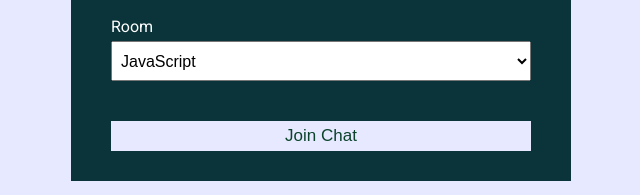
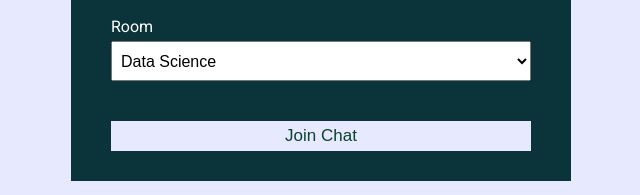
Before and after one commit to Ayush56565/chat-app, a website: page public/index.html in a window 1280 px wide. Shown: the part 255-450 px from the top of the page, 319-959 px from the left. Drawn offline with Linux system fonts and the light colour scheme.

Commit message:
Changes in html code

```diff
--- a/public/index.html
+++ b/public/index.html
@@ -8,7 +8,7 @@
 	<link rel="stylesheet" href="https://cdnjs.cloudflare.com/ajax/libs/font-awesome/5.12.1/css/all.min.css"
 		integrity="sha256-mmgLkCYLUQbXn0B1SRqzHar6dCnv9oZFPEC1g1cwlkk=" crossorigin="anonymous" />
 	<link rel="stylesheet" href="style.css" />
-	<title>ChatCord App</title>
+	<title>ChatApp</title>
 </head>
 
 <body>
@@ -25,12 +25,12 @@
 				<div class="form-control">
 					<label for="room">Room</label>
 					<select name="room" id="room">
-						<option value="JavaScript">JavaScript</option>
-						<option value="Python">Python</option>
-						<option value="PHP">PHP</option>
-						<option value="C#">C#</option>
-						<option value="Ruby">Ruby</option>
-						<option value="Java">Java</option>
+						<option value="1">Data Science</option>
+						<option value="2">Competitive Programming</option>
+						<option value="3">Web Development</option>
+						<option value="4">Blockchain</option>
+						<option value="5">Management</option>
+						<option value="6">Content</option>
 					</select>
 				</div>
 				<button type="submit" class="btn">Join Chat</button>
```
Also changed, not shown: public/chat.html (+1 -1 lines).
